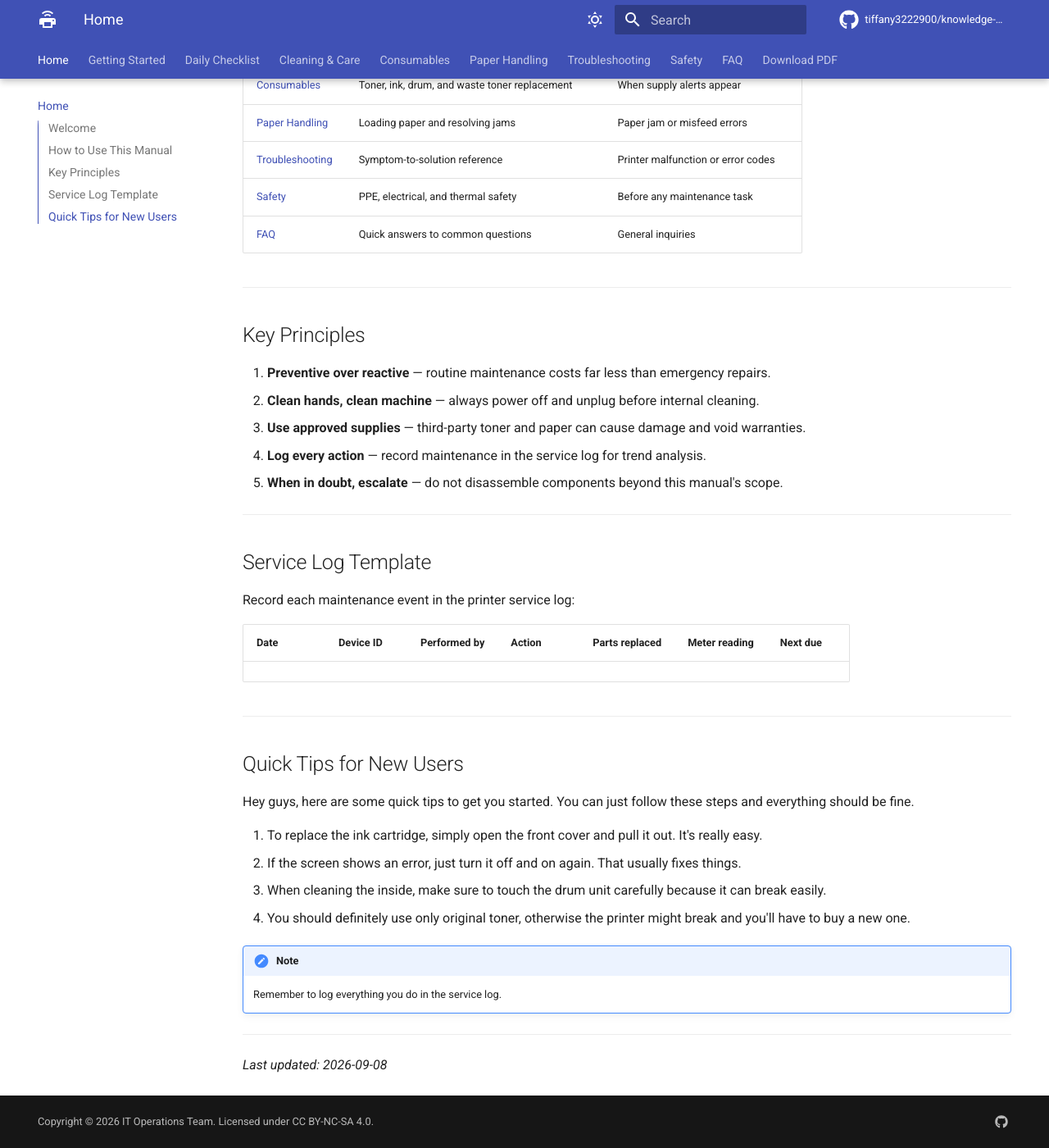
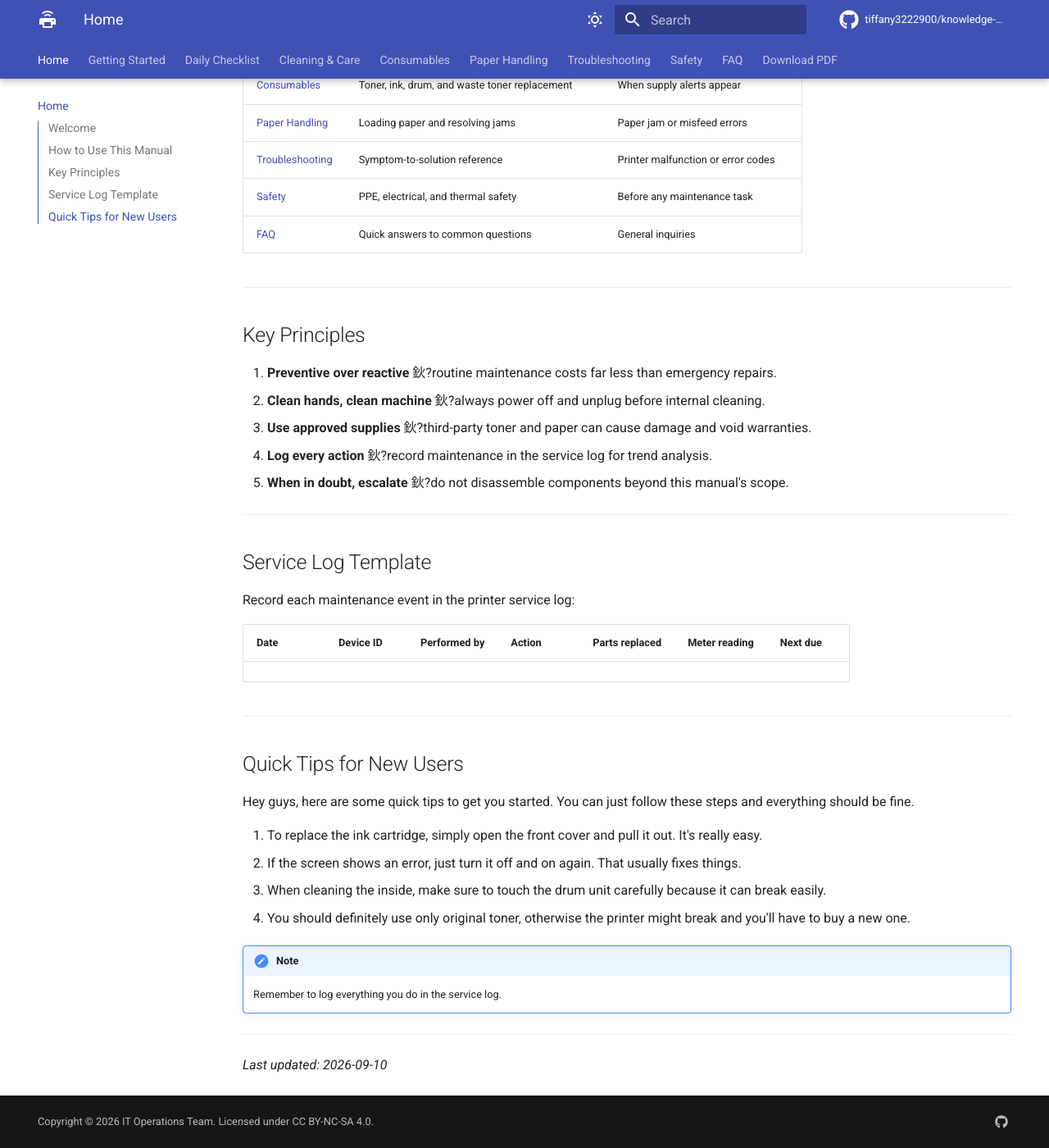
Before and after one commit to tiffany3222900/knowledge-management-system, an MkDocs documentation site: the page built from docs/index.md, in a window 1280 px wide and 1400 px high, scrolled down 789 px. Shown: the whole window at 82% size. Built offline with MkDocs 1.6.1 and Material for MkDocs 9.7.7, drawn with Linux system fonts in a browser that asks for light colours; comment, search, counter and statistics services are not loaded.

```diff
--- a/docs/index.md
+++ b/docs/index.md
@@ -30,11 +30,11 @@ This manual provides standardized procedures for the daily operation, maintenanc
 
 ## Key Principles
 
-1. **Preventive over reactive** — routine maintenance costs far less than emergency repairs.
-2. **Clean hands, clean machine** — always power off and unplug before internal cleaning.
-3. **Use approved supplies** — third-party toner and paper can cause damage and void warranties.
-4. **Log every action** — record maintenance in the service log for trend analysis.
-5. **When in doubt, escalate** — do not disassemble components beyond this manual's scope.
+1. **Preventive over reactive** 鈥?routine maintenance costs far less than emergency repairs.
+2. **Clean hands, clean machine** 鈥?always power off and unplug before internal cleaning.
+3. **Use approved supplies** 鈥?third-party toner and paper can cause damage and void warranties.
+4. **Log every action** 鈥?record maintenance in the service log for trend analysis.
+5. **When in doubt, escalate** 鈥?do not disassemble components beyond this manual's scope.
 
 ---
 
@@ -62,4 +62,4 @@ Hey guys, here are some quick tips to get you started. You can just follow these
 
 ---
 
-*Last updated: 2026-09-08*
+*Last updated: 2026-09-10*
```
